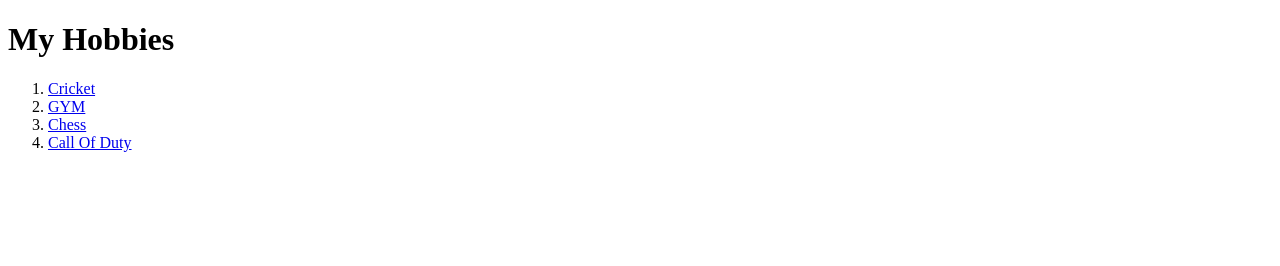
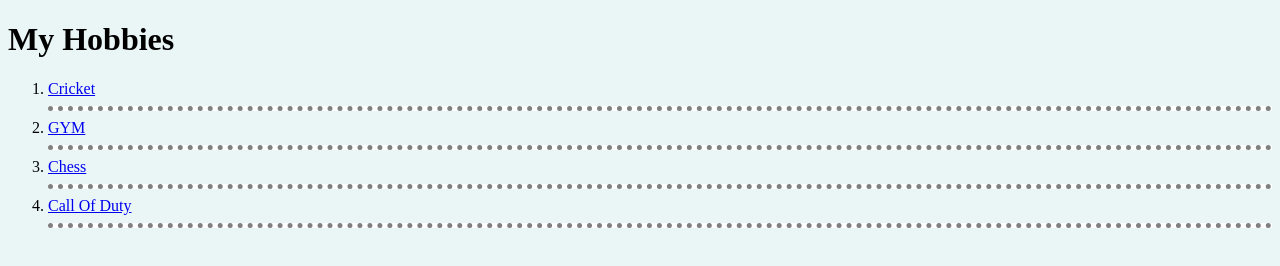
Before and after one commit to AVNISHAKS927/CV-HTML, a plain HTML site: page hobbies.html in a window 1280 px wide. Drawn offline with Linux system fonts and the light colour scheme.

Commit message:
Update hobbies.html

```diff
--- a/hobbies.html
+++ b/hobbies.html
@@ -3,14 +3,15 @@
   <head>
     <meta charset="utf-8">
     <title>My Hobbies</title>
+    <link rel="stylesheet" href="css/style.css">
   </head>
   <body>
     <h1>My Hobbies</h1>
     <ol>
-      <li><a href="https://www.cricbuzz.com/cricket-series/2798/icc-mens-t20-world-cup-2020/matches">Cricket</a></li>
-      <li><a href="https://www.muscleandfitness.com/workouts/workout-routines/6-week-workout-serious-strength">GYM</a></li>
-      <li><a href="https://www.chess.com/play-chess-online">Chess</a></li>
-      <li><a href="https://www.callofduty.com/">Call Of Duty</a></li>
+      <li><a href="https://www.cricbuzz.com/cricket-series/2798/icc-mens-t20-world-cup-2020/matches">Cricket</a></li><hr>
+      <li><a href="https://www.muscleandfitness.com/workouts/workout-routines/6-week-workout-serious-strength">GYM</a></li><hr>
+      <li><a href="https://www.chess.com/play-chess-online">Chess</a></li><hr>
+      <li><a href="https://www.callofduty.com/">Call Of Duty</a></li><hr>
     </ol>
   </body>
 </html>
```
